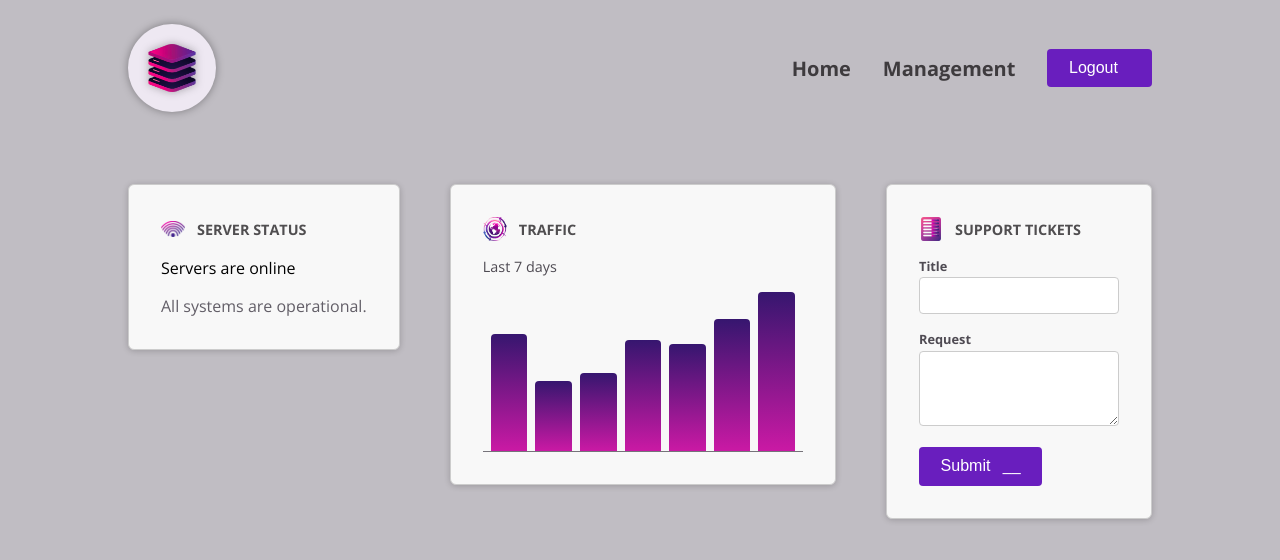
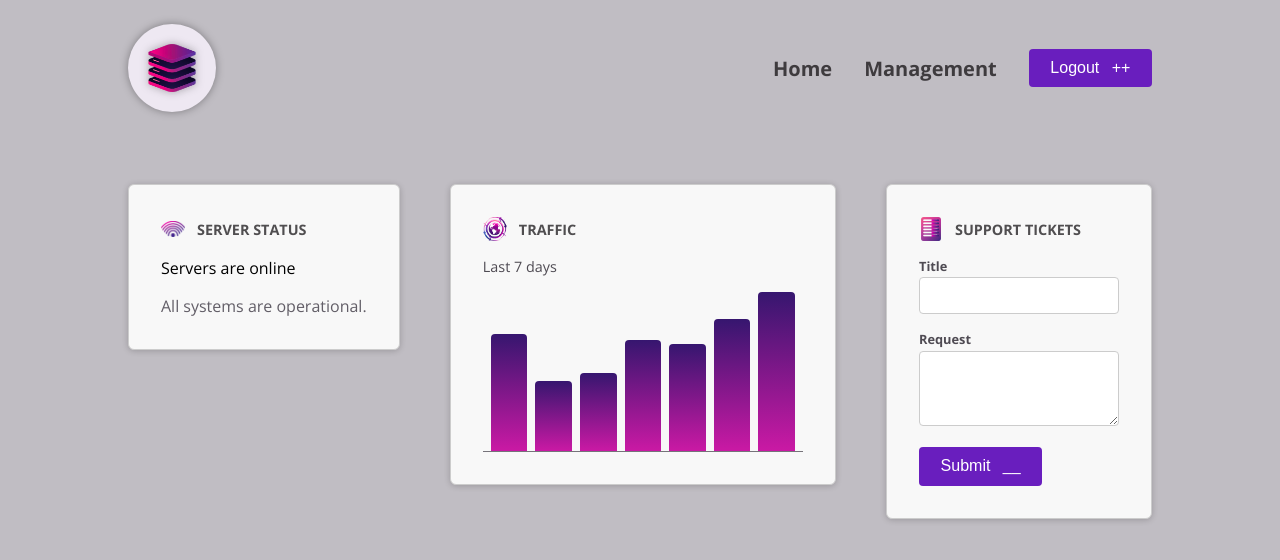
Before and after one commit to imHarish03/ng-ticker-mgt, an Angular app: page / in a window 1280 px wide. Shown: the top 560 px of the page. Built offline with nearby package versions, Linux system fonts and the light colour scheme.

Commit message:
Removed the ICON from Header Component, So ICON will be loaded from default value

```diff
--- a/src/app/header/header.component.html
+++ b/src/app/header/header.component.html
@@ -12,7 +12,7 @@
         <a href="/">Management</a>
       </li>
       <li>
-        <button appButton>Logout <span ngProjectAs="icon"></span> </button>
+        <button appButton>Logout  </button>
       </li>
     </ul>
   </nav>
```
